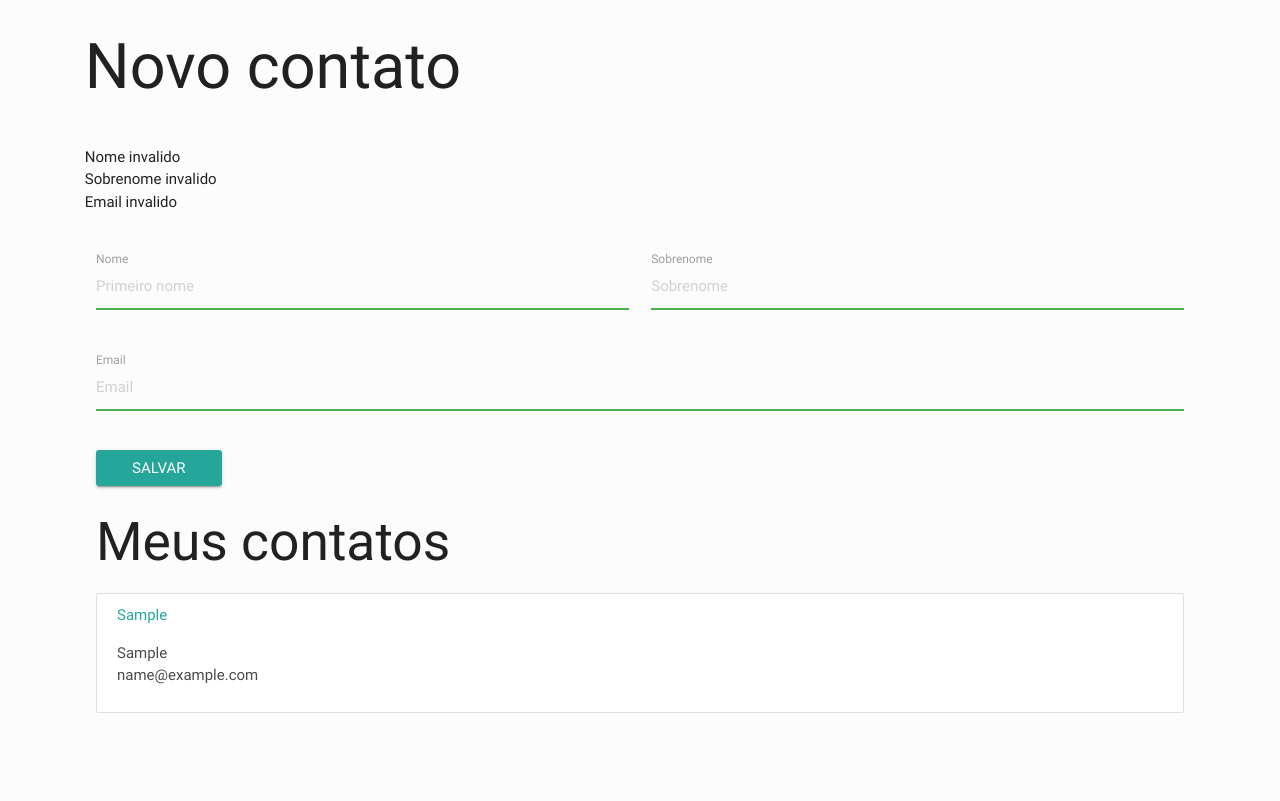
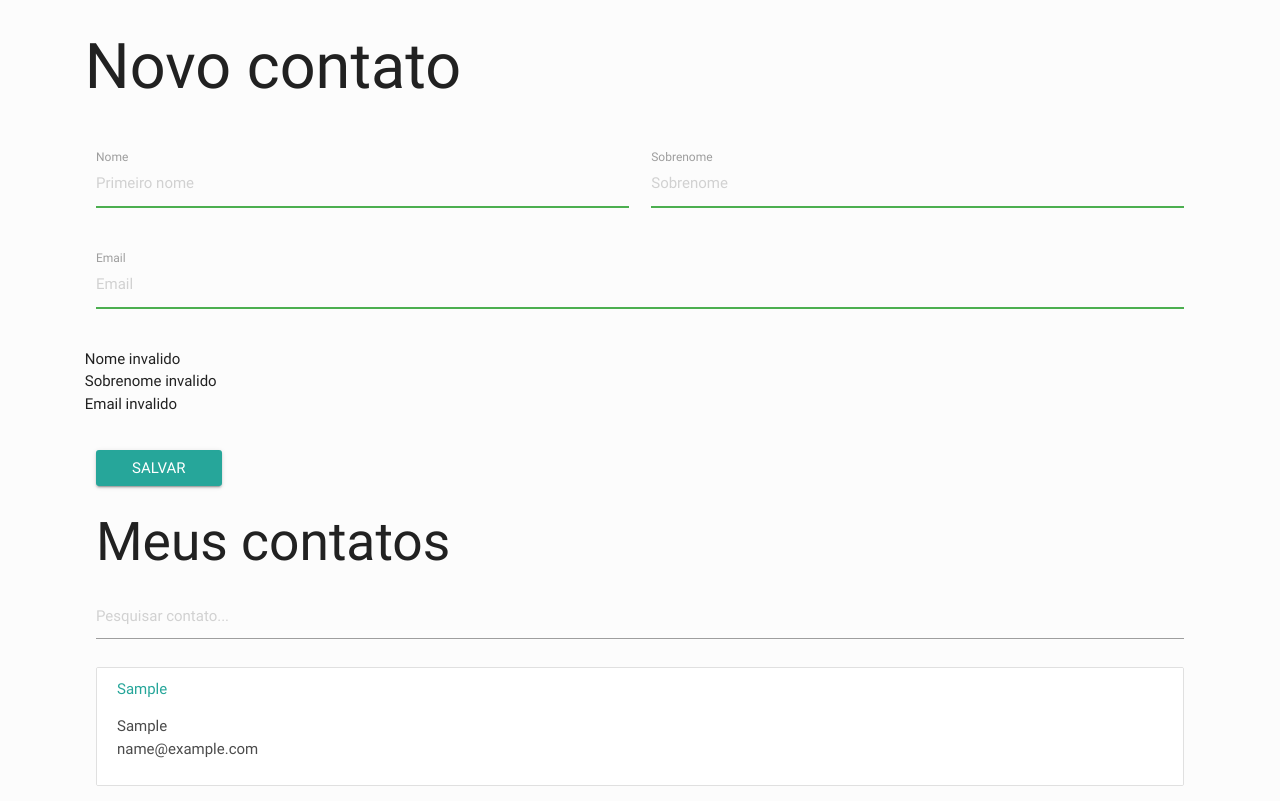
Before and after one commit to LevelUpAcademy/AngularJS-Agenda, a plain HTML site: page index.html in a window 1280 px wide. Both pictures are taken after typing "Sample", "Sample", "name@example.com" into the empty fields and a click on the input "Salvar". Drawn offline with nearby package versions, Linux system fonts and the light colour scheme.

Commit message:
First commit

```diff
--- a/index.html
+++ b/index.html
@@ -19,15 +19,10 @@
       <h1>Novo contato</h1>
     </div>
     <div class="row">
-      <strong>{{error}}</strong>
-      <ul>
-        <li ng-if="!formAgenda.first_name.$valid">Nome invalido</li>
-        <li ng-if="!formAgenda.last_name.$valid">Sobrenome invalido</li>
-        <li ng-if="!formAgenda.email.$valid">Email invalido</li>
-      </ul>
-    </div>
-    <div class="row">
-    <form name="formAgenda" class="col s12" ng-submit="add(formAgenda.$valid)">
+
+      <form name="formAgenda" class="col s12"
+      ng-submit="add(formAgenda.$valid)">
+
         <div class="row">
           <div class="input-field col s6">
             <input ng-model="name" placeholder="Primeiro nome" name="first_name" id="first_name" type="text" class="validate" required>
@@ -44,19 +39,31 @@
             <label for="email">Email</label>
           </div>
         </div>
-      <input type="submit" class="waves-effect waves-light btn" value="Salvar"></a>
+        <div class="row">
+          <!-- <strong>{{error}}</strong> -->
+          <ul>
+            <li ng-if="!formAgenda.first_name.$valid">Nome invalido</li>
+            <li ng-if="!formAgenda.last_name.$valid">Sobrenome invalido</li>
+            <li ng-if="!formAgenda.email.$valid">Email invalido</li>
+          </ul>
+        </div>
+        <input type="submit" class="waves-effect waves-light btn" value="Salvar">
       </form>
 
   </div>
-
+  <div ng-if="contacts.length">
     <h2>Meus contatos</h2>
+    <input type="search" placeholder="Pesquisar contato..."
+    ng-model="searchtext">
     <div class="collection">
-        <a ng-repeat="contact in contacts" href="mailto:{{contact.email}}" class="collection-item">
+        <a ng-repeat="contact in contacts | filter: searchtext" href="mailto:{{contact.email}}" class="collection-item">
           <span class="title">{{contact.name}}</span>
           <p>{{contact.last_name}}<br>
           {{contact.email}}
           </p>
         </a>
       </div>
+    </div>
+  </div>
 </body>
 </html>
--- a/js/app.js
+++ b/js/app.js
@@ -1,13 +1,13 @@
 //cria um modulo novo chamado agenda
 var app = angular.module('agenda', [])
+//
+// //cria um controller novo para esse modulo
+ app.controller('main', function($scope){
 
-//cria um controller novo para esse modulo
-app.controller('main', function($scope){
-  //cria uma variavel de escopo, no nosso caso, um array vazio
+//   //cria uma variavel de escopo, no nosso caso, um array vazio
    $scope.contacts = []
-  //cria um metodo de escopo
+//   //cria um metodo de escopo
    $scope.add = function(valid){
-    debugger;
      //cria um objeto
      if (valid) {
        var contact = {
@@ -16,9 +16,9 @@ app.controller('main', function($scope){
          email: $scope.email
        }
 
-      console.log(contact)
        //adiciona no array do escopo
        $scope.contacts.push(contact)
+
        $scope.name = ""
        $scope.last_name = ""
        $scope.email = ""
```
Also changed, not shown: 1 other file. Lines whose indentation alone changed are shown as unchanged.
